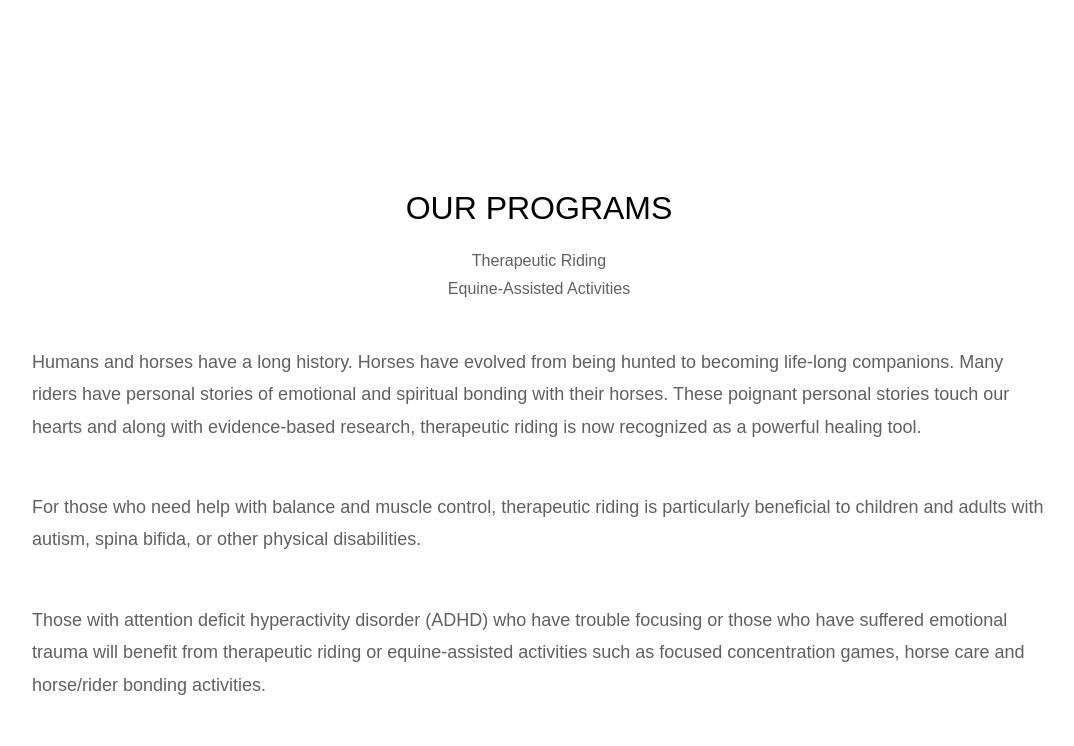
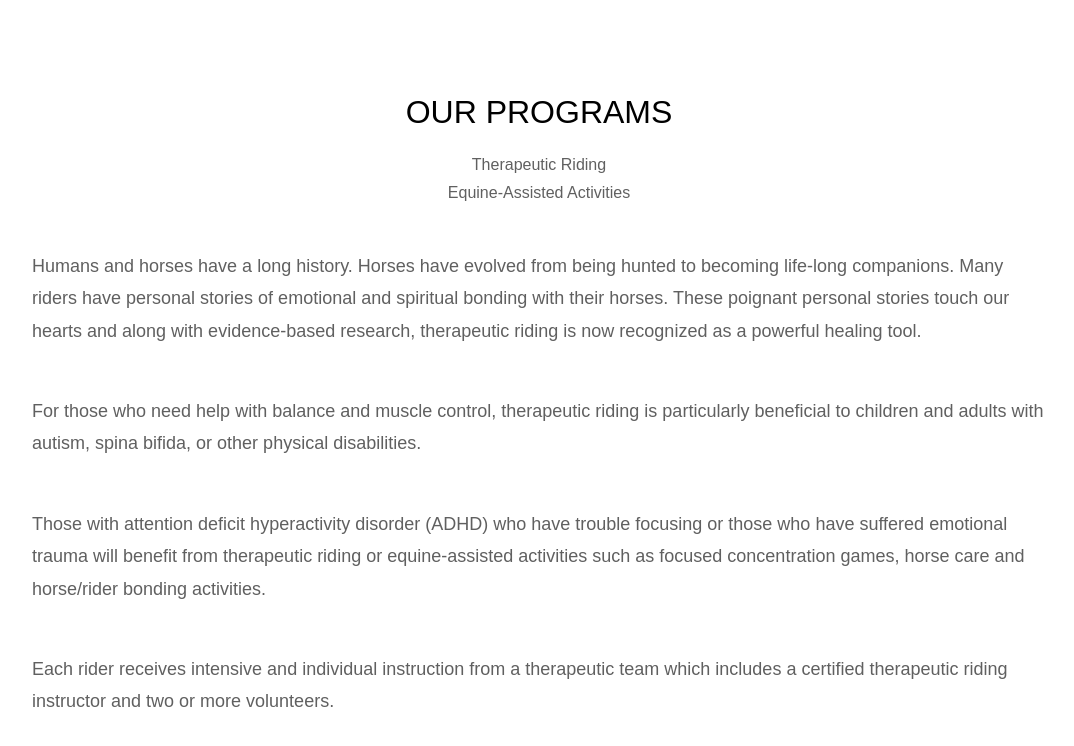
Before and after one commit to bmcalees/spiritstrides, a plain HTML site: page index.html in a window 1280 px wide. Shown: the part 2381-3127 px from the top of the page, without its empty margins (101-1175 px from the left). Drawn offline with nearby package versions, Linux system fonts and the light colour scheme; a web font is replaced by a local one.

Commit message:
Arrows on slider + spacing around slider

```diff
--- a/index.html
+++ b/index.html
@@ -190,8 +190,8 @@
     </section>
 
     <section id="about" class="section-about">
-      <div class="about-container pb-4 p-md-5">
-        <div class="container mb-4 my-md-5">
+      <div class="about-container pb-4 pb-md-5">
+        <div class="container mb-4 mb-md-5">
           <div class="text-center mb-5">
             <h2 class="mb-4">Our Programs</h2>
             <h3 class="sub-category color-dark-grey">Therapeutic Riding</h3>
```
Also changed, not shown: img/controls.png (added).
